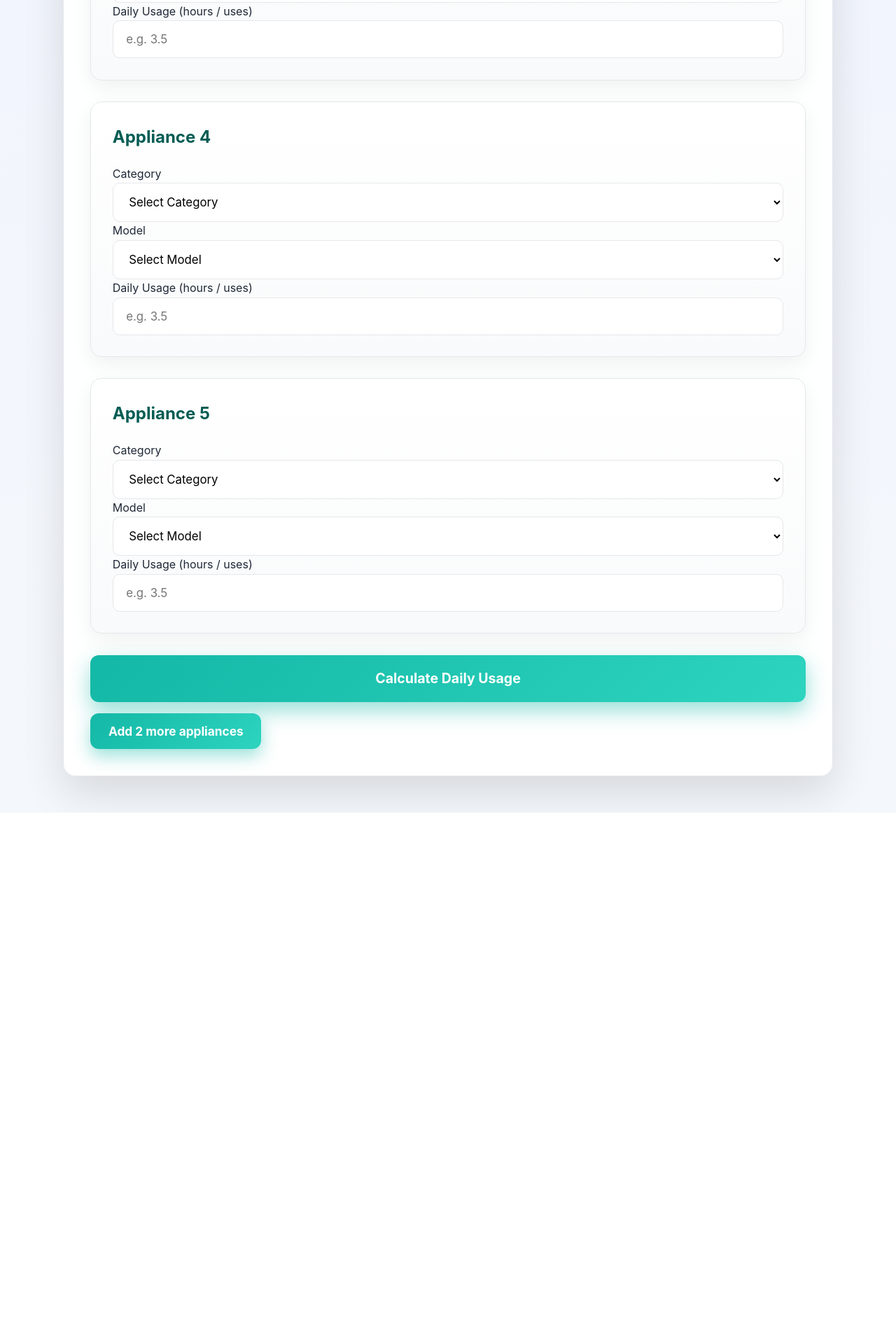
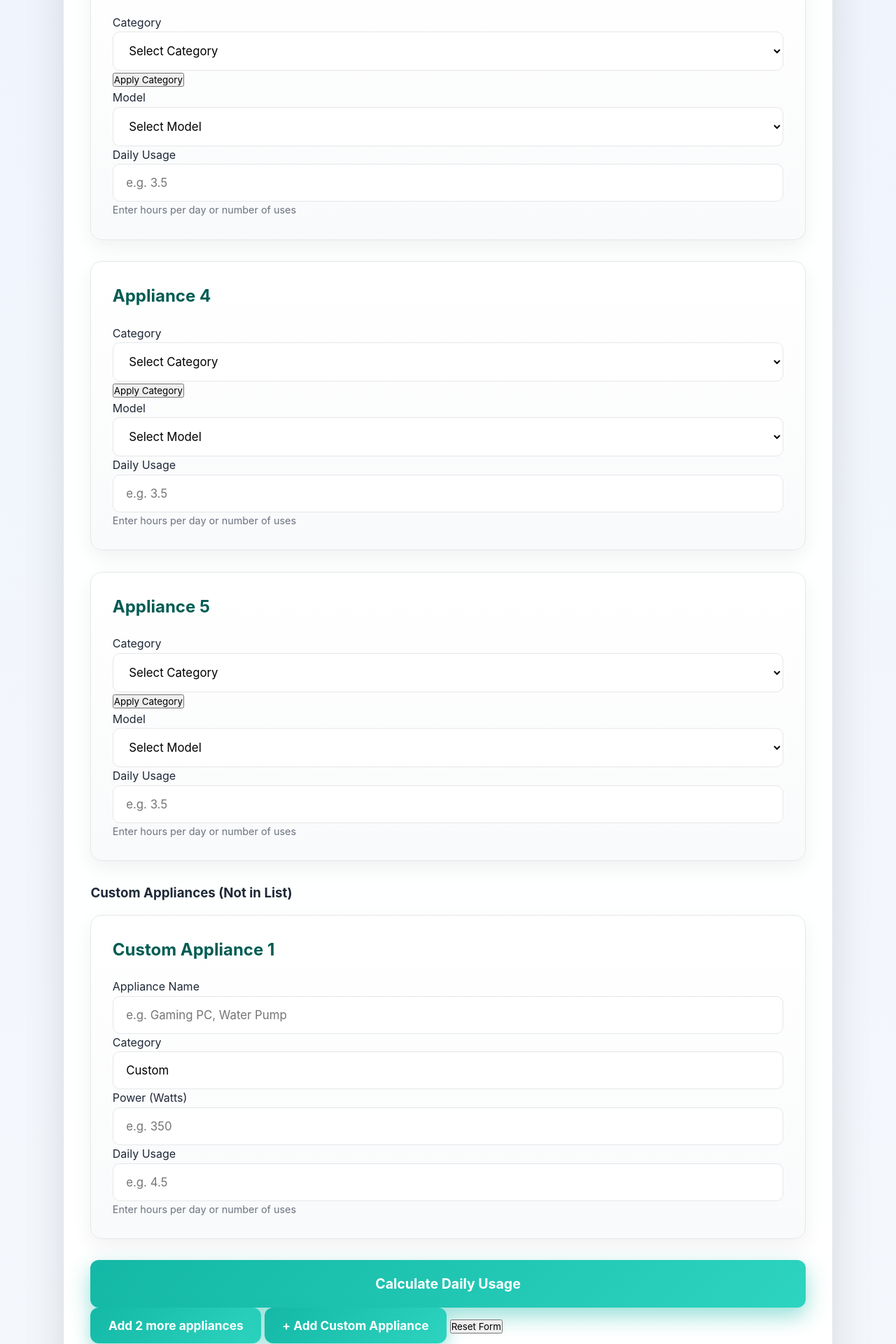
Before and after one commit to jhonesyy/random-forest2, a Flask app: page / in a window 1280 px wide. Shown: the part 1760-3680 px from the top of the page at 70% size. Before the commit the page ends 2921 px from the top, so only its background shows below. Run offline with Flask 3, Linux system fonts and the light colour scheme; parts of the project's set-up code (start-up, migrations or seed data) failed here and were passed over.

Commit message:
Refactor index.html for improved structure and clarity

```diff
--- a/Electricty Consumption Prediction/templates/index.html
+++ b/Electricty Consumption Prediction/templates/index.html
@@ -22,18 +22,20 @@
     <p>Enter your appliances and daily usage to estimate your electricity consumption.</p>
   </div>
 
-  <form class="calculator" method="POST">
-
+  <form class="calculator" method="POST" id="main-form">
+    <input type="hidden" name="num_appliances" value="{{ num_appliances }}">
+    <input type="hidden" name="custom_count" value="{{ custom_count | default(1) }}">
     <div class="input-group">
       <label>Household Size</label>
       <input type="number" name="household_size" min="1" max="20" value="{{ request.form.household_size or 4 }}"
         required>
-      <p class="form-hint note">Typical range: 4–8 people. Values >12 are capped for accuracy.</p>
+      <p class="form-hint note">Typical range: 4–8 people. Values >12 are capped.</p>
     </div>
 
     <div class="input-group">
       <label>Heat Index (Feels Like °C)</label>
       <input type="number" step="0.1" name="heat_index" value="{{ request.form.heat_index or 40 }}" required>
+      <p class="form-hint note">Typical in Philippines: 30–42°C</p>
     </div>
 
     <div class="input-group">
@@ -46,73 +48,154 @@
       </select>
     </div>
 
+    <p class="appliance-count"><strong>{{ num_appliances }} appliances</strong> • Maximum 20</p>
+
     <div class="appliance-list">
       {% for i in range(1, num_appliances + 1) %}
-      <div class="appliance-card">
+      <div class="appliance-card" id="appliance-{{ i }}">
         <h3>Appliance {{ i }}</h3>
 
+        <div class="form-row">
+          <div class="form-group">
             <label>Category</label>
             <select name="category_{{ i }}">
               <option value="">Select Category</option>
-          {% for cat in grouped_models.keys() %}
+              {% for cat in grouped_models.keys() | sort %}
               <option value="{{ cat }}" {% if request.form.get('category_' ~ i)==cat %}selected{% endif %}>
                 {{ cat }}
               </option>
               {% endfor %}
             </select>
+          </div>
 
+          <button type="submit" name="action" value="filter_{{ i }}" class="btn-small" formaction="#appliance-{{ i }}">
+            Apply Category
+          </button>
+        </div>
+
+        <div class="form-group">
           <label>Model</label>
           <select name="model_{{ i }}">
             <option value="">Select Model</option>
-          {% for cat, rows in grouped_models.items() %}
-          <optgroup label="{{ cat }}">
-            {% for r in rows %}
-            <option value="{{ r.Model }}" {% if request.form['model_' + i|string]==r.Model %}selected{% endif %}>
+            {% set selected_cat = request.form.get('category_' ~ i) or '' %}
+            {% if selected_cat and selected_cat in grouped_models %}
+            {% set model_rows = grouped_models[selected_cat] %}
+            {% else %}
+            {% set model_rows = all_models %}
+            {% endif %}
+
+            {% for r in model_rows %}
+            <option value="{{ r.Model }}" {% if request.form.get('model_' ~ i)==r.Model %}selected{% endif %}>
               {{ r.Notes or r.Model }}
+              {% if not selected_cat %} ({{ r.Category }}){% endif %}
             </option>
             {% endfor %}
-          </optgroup>
-          {% endfor %}
           </select>
+        </div>
 
-        <label>Daily Usage (hours / uses)</label>
-        <input type="number" step="0.1" name="usage_{{ i }}" min="0"
-          value="{{ request.form['usage_' + i|string] or '' }}" placeholder="e.g. 3.5">
+        <div class="form-group">
+          <label>Daily Usage</label>
+          <input type="number" step="0.1" min="0" name="usage_{{ i }}" value="{{ request.form.get('usage_' ~ i, '') }}"
+            placeholder="e.g. 3.5">
+
+          <p class="form-hint">
+            {% set cat = (request.form.get('category_' ~ i) or '') | lower %}
+            {% set model = (request.form.get('model_' ~ i) or '') | lower %}
+            {% if 'air conditioner' in cat or 'ac' in cat %}
+            Enter hours used per day
+            {% elif 'washing machine' in cat or 'washer' in cat %}
+            Enter number of uses (loads) per day
+            {% elif 'rice cooker' in cat or 'rice' in model %}
+            Enter number of times used per day
+            {% elif 'fan' in cat or 'laptop' in cat or 'desktop' in cat or 'pc' in cat or 'monitor' in cat or
+            'television' in cat or 'tv' in cat or 'light' in cat %}
+            Enter hours used per day
+            {% else %}
+            Enter hours per day or number of uses
+            {% endif %}
+          </p>
+        </div>
       </div>
       {% endfor %}
+    </div>
 
-      <input type="hidden" name="num_appliances" value="{{ num_appliances }}">
+    <!-- ==================== CUSTOM APPLIANCE SECTION ==================== -->
+    <div class="custom-appliance-section">
+      <h3 style="margin: 1.5rem 0 1rem;">Custom Appliances (Not in List)</h3>
+
+      {% set cc = custom_count | default(1) %}
+      {% for i in range(1, cc + 1) %}
+      <div class="appliance-card">
+        <h3>Custom Appliance {{ i }}</h3>
+        <div class="form-group">
+          <label>Appliance Name</label>
+          <input type="text" name="custom_name_{{ i }}" placeholder="e.g. Gaming PC, Water Pump"
+            value="{{ request.form.get('custom_name_' ~ i, '') }}">
+        </div>
+        <div class="form-row">
+          <div class="form-group">
+            <label>Category</label>
+            <input type="text" name="custom_category_{{ i }}" placeholder="e.g. Gaming PC, Other"
+              value="{{ request.form.get('custom_category_' ~ i, 'Custom') }}">
+          </div>
+          <div class="form-group">
+            <label>Power (Watts)</label>
+            <input type="number" name="custom_watts_{{ i }}" placeholder="e.g. 350" step="1"
+              value="{{ request.form.get('custom_watts_' ~ i, '') }}">
+          </div>
+        </div>
+        <div class="form-group">
+          <label>Daily Usage</label>
+          <input type="number" step="0.1" min="0" name="custom_usage_{{ i }}" placeholder="e.g. 4.5"
+            value="{{ request.form.get('custom_usage_' ~ i, '') }}">
+          <p class="form-hint">Enter hours per day or number of uses</p>
+        </div>
+      </div>
+      {% endfor %}
     </div>
 
     <!-- Action buttons -->
-    <div style="display: flex; gap: 1rem; margin-top: 1.5rem; flex-wrap: wrap;">
-      <button type="submit" name="action" value="calculate" class="btn-primary">
+    <div class="action-buttons">
+      <button type="submit" name="action" value="calculate" class="btn-primary" formaction="#result-section">
         Calculate Daily Usage
       </button>
 
       <button type="submit" name="action" value="add_more" class="btn-add">
         Add 2 more appliances
       </button>
+
+      <button type="submit" name="action" value="add_custom" class="btn-add">
+        + Add Custom Appliance
+      </button>
+
+      <button type="button" onclick="document.getElementById('main-form').reset(); window.location.href='/'"
+        class="btn-reset">
+        Reset Form
+      </button>
     </div>
+
+    <p class="form-hint note">
+      Add at least one appliance before calculating
+    </p>
 
   </form>
 
   {% if result %}
-  <section class="result-section">
+  <section class="result-section" id="result-section">
     <div class="result-card">
       <h2>Estimated Daily Consumption</h2>
-      <p class="big">{{ result.daily_kwh }} kWh / day</p>
-      <p class="small">≈ ₱{{ result.daily_bill }} / day</p>
+      <p class="big">{{ result.daily_kwh }} <span>kWh / day</span></p>
+      <p class="small">≈ ₱{{ result.daily_bill }} per day</p>
     </div>
 
     <div class="detail-grid">
       <div class="detail-box">
-        <strong>Based on appliances:</strong>
+        <strong>Based on listed appliances:</strong><br>
         {{ result.base_kwh }} kWh / day
       </div>
 
       <div class="detail-box">
-        <strong>Estimated daily cost range:</strong>
+        <strong>Estimated daily cost range:</strong><br>
         ₱{{ result.bill_low }} – ₱{{ result.bill_high }}
       </div>
     </div>
```
Lines whose indentation alone changed are shown as unchanged.
